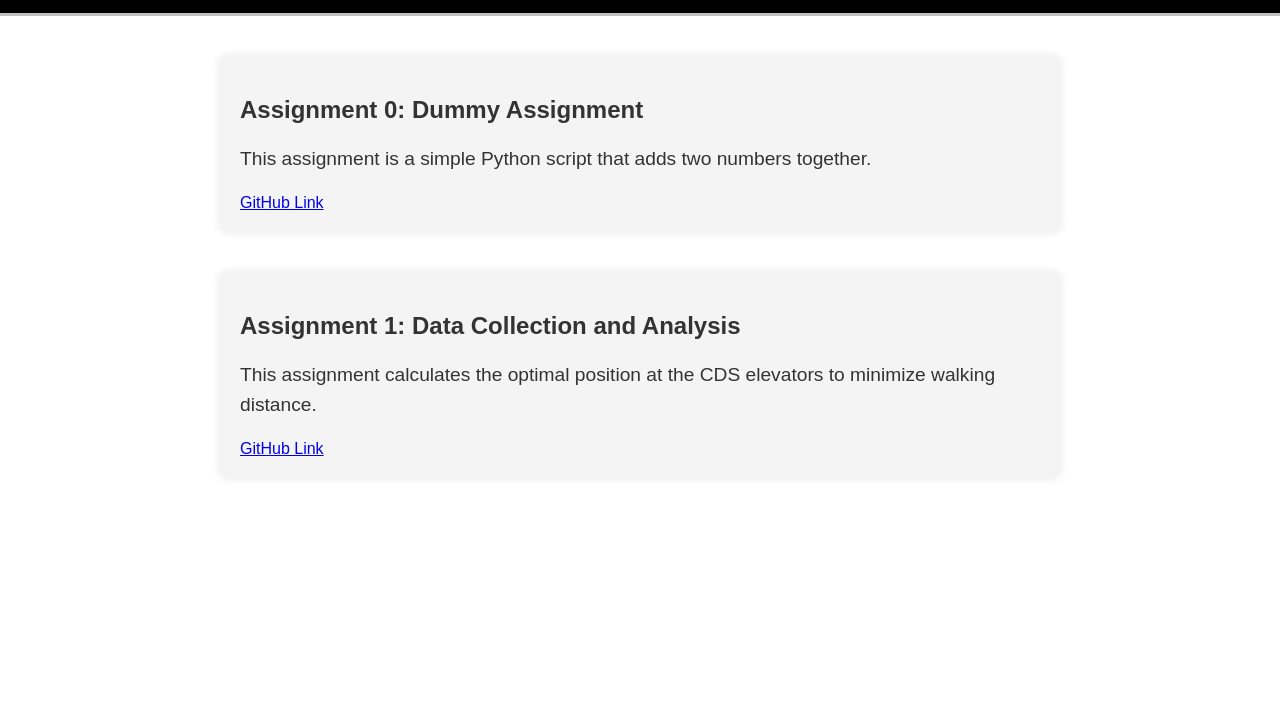
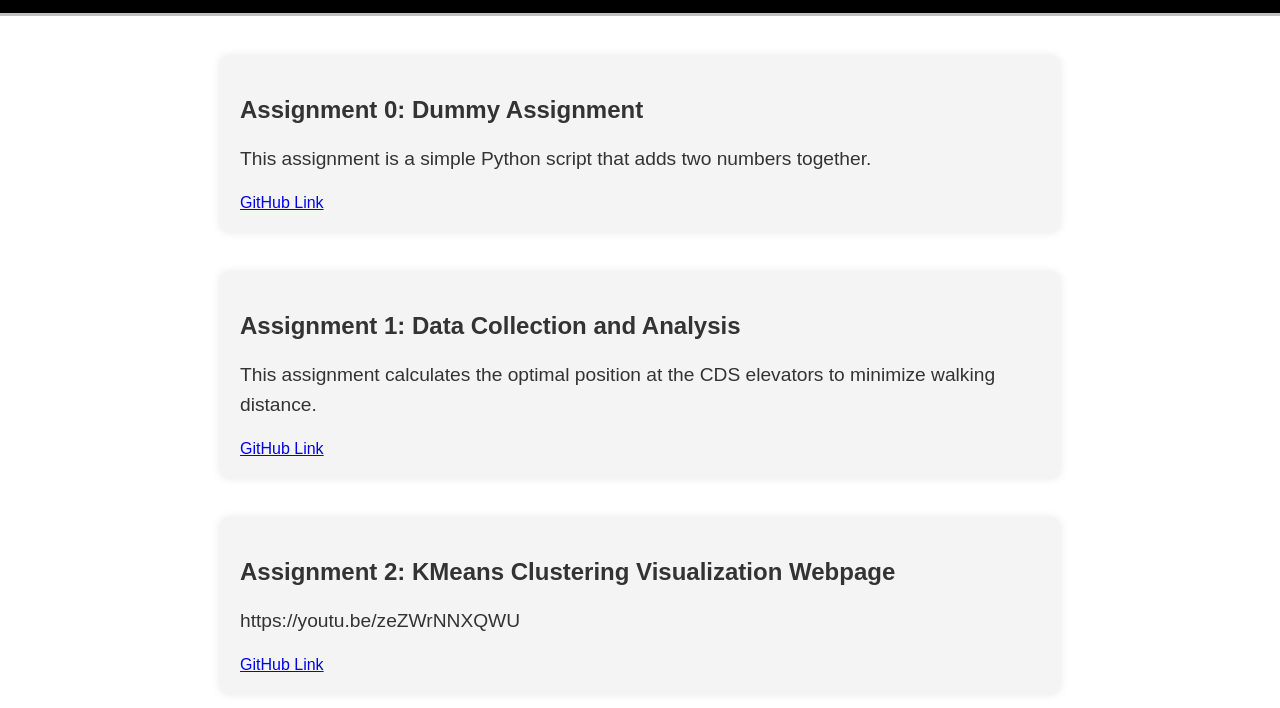
Before and after one commit to jgl0221/jgl0221.github.io, a plain HTML site: page assignments.html in a window 1280 px wide. Shown: the part 74-782 px from the top of the page. Drawn offline with Linux system fonts and the light colour scheme.

Commit message:
assignment 2

```diff
--- a/assignments.html
+++ b/assignments.html
@@ -26,5 +26,10 @@
         <p>This assignment calculates the optimal position at the CDS elevators to minimize walking distance.</p>
         <a href="https://github.com/jgl0221/jlee0221-assignment-1">GitHub Link</a>
     </section>
+    <section>
+        <h2>Assignment 2: KMeans Clustering Visualization Webpage</h2>
+        <p>https://youtu.be/zeZWrNNXQWU</p>
+        <a href="https://github.com/jgl0221/jlee0221-assignment-2">GitHub Link</a>
+    </section>
 </body>
 </html>
```
